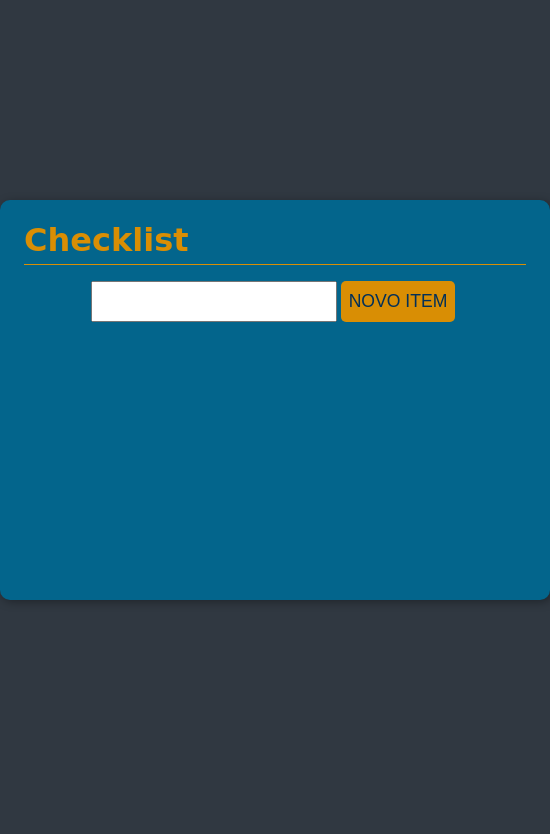
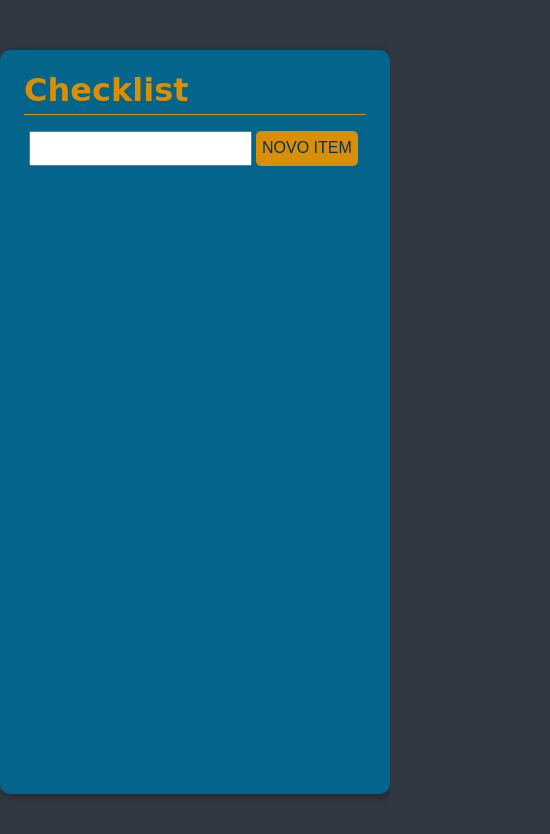
Before and after one commit to gustavolucen4/checkList, a plain HTML site: page index.html in a window 390 px wide. Shown: the whole page, 550 px wide, since content can reach past the window. Drawn offline with Linux system fonts and the light colour scheme.

Commit message:
responsividadade

```diff
--- a/css/checklist.css
+++ b/css/checklist.css
@@ -45,6 +45,11 @@ body{
 .checklist__cabecalho{
    display: flex;
    justify-content: center;
+}
+
+.lista__paragrafo{
+   display: flex;
+   flex-wrap: wrap;
 }
 
 .checklist__input, .checklist__botao{
@@ -112,3 +117,18 @@ body{
    text-decoration: line-through;
    color: var(--vermelho);
 }
+
+@media screen and (max-width: 768px) {
+   .checklist__container{
+      margin: 50px auto;
+      width: 100%;
+      min-height: calc(100vh - 100px);
+   }
+
+   .checklist__input, .checklist__botao{
+      margin-right: .2rem;
+      font-size: 1rem;
+      padding: .4rem;
+   }
+
+}
--- a/js/adcionarList.js
+++ b/js/adcionarList.js
@@ -31,7 +31,7 @@
 
    function concluirBtn(event){
       let paiElement = event.target.parentElement
-      let paragrafo = paiElement.querySelector('p')
+      let paragrafo = paiElement.querySelector('.lista__paragrafo')
       paragrafo.classList.toggle('botao--completar--done')
    }
 
```
